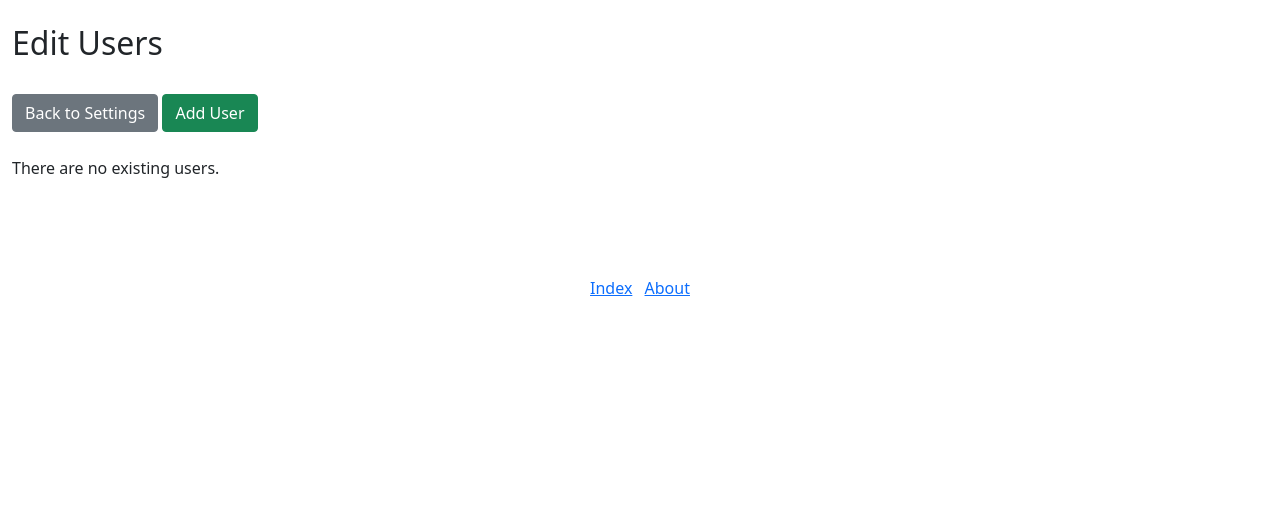
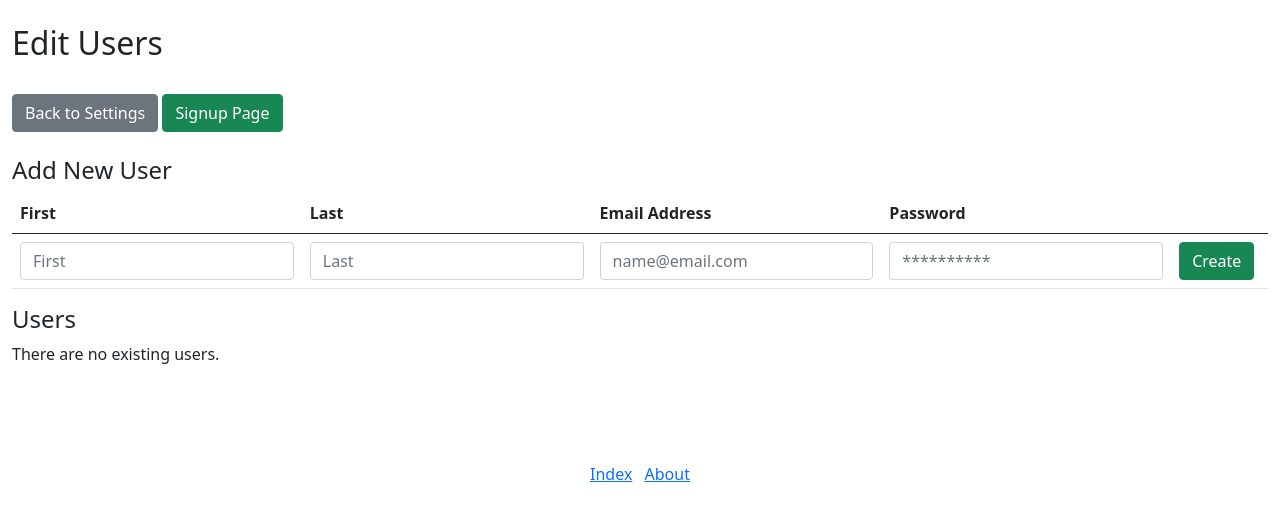
Before and after one commit to alpacawool/Pawsome-Rescue, a Flask app: page /edit-users in a window 1280 px wide. Shown: the part 56-577 px from the top of the page. Run offline with Flask 2, Linux system fonts and the light colour scheme; data that the repository does not hold is empty; some libraries are stand-ins or nearby versions.

Commit message:
Added INSERT User to edit-users

```diff
--- a/app.py
+++ b/app.py
@@ -67,6 +67,11 @@ def create_user():
         'VALUES ("' + req['first_name'] + '", "' + req['last_name'] \
         + '", "' + req['email'] + '", "' + req['pw'] + '");'
     execute_query(insert_user_query)
+    if request.referrer.endswith('/edit-users'):
+        insert_success_message = req['first_name'] + ' ' \
+            + req['last_name'] + ' added successfully!'
+        flash(insert_success_message)
+        return redirect('/edit-users')
     return redirect("/")
 
 @app.route("/update-user/<int:user_id>", methods=['GET', 'POST'])
--- a/templates/nw57_edit_users.j2
+++ b/templates/nw57_edit_users.j2
@@ -9,7 +9,7 @@
 <h2>Edit Users</h2>
 <br>
 
-<a href="/settings"><button class="btn btn-secondary">Back to Settings</button></a> <a href="/signup"><button class="btn btn-success">Add User</button></a>
+<a href="/settings"><button class="btn btn-secondary">Back to Settings</button></a> <a href="/signup"><button class="btn btn-success">Signup Page</button></a>
 <br><br>
 
 <!--
@@ -30,7 +30,31 @@ M:M relationship with Roles, using intersection table Users_Roles with two forei
   </div>
 {% endfor %}
 
+<h4>Add New User</h4>
+<table class = "table">
+    <thead>
+        <tr>
+            <th scope="col">First</th>
+            <th scope="col">Last</th>
+            <th scope="col">Email Address</th>
+            <th scope="col">Password</th>
+            <th scope="col"></th>
+        </tr>
+    </thead>
+    <tbody>
+     <tr>
+            <form action="/create-user" method="POST">
+            <td><input type="text" class="form-control" name="first_name" value="" placeholder="First"></td>
+            <td><input type="text" class="form-control" name="last_name" value="" placeholder="Last"></td>
+            <td><input type="email" class="form-control" name="email" value="" placeholder="name@email.com"></td>
+            <td><input type="password" class="form-control" name="pw" value="" placeholder="**********"></td>
+            <td><button class="btn btn-success">Create</button></td>
+            </form>
+    </tr>
+    </tbody>
+</table>
 
+<h4>Users</h4>
 {% if users|length < 1 %}
 <p>There are no existing users.</p>
 {% else %}
```
